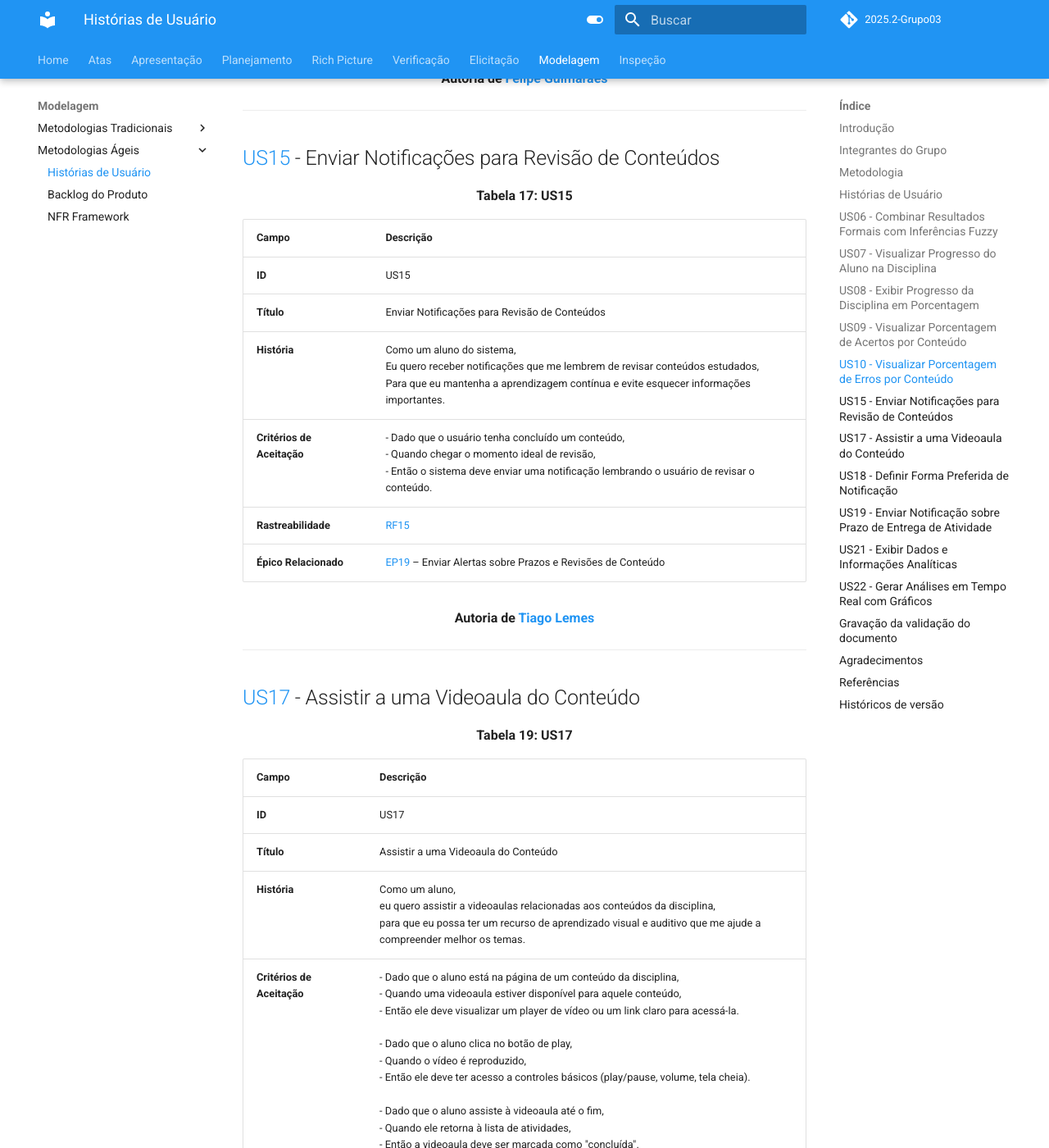
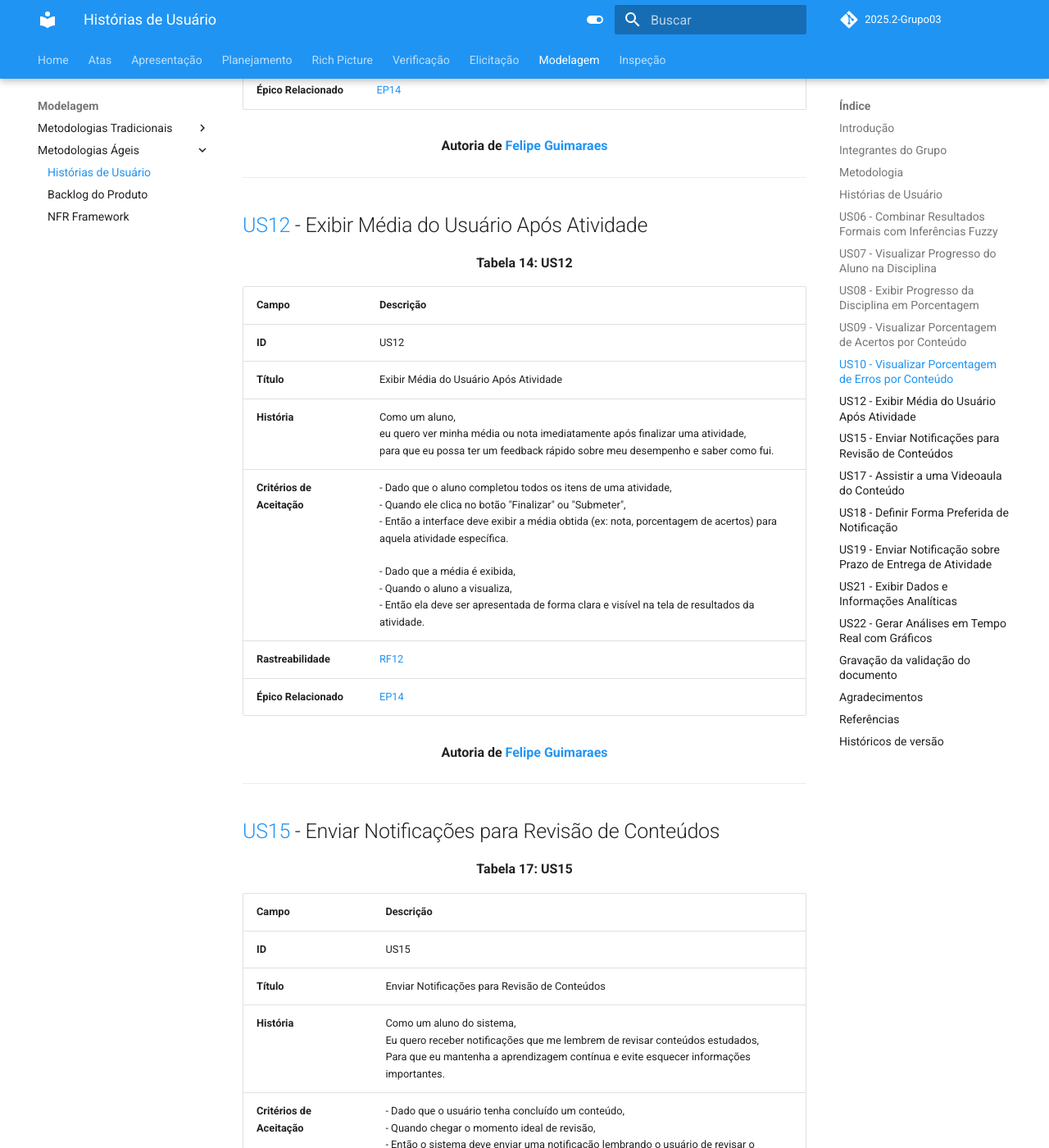
Before and after one commit to Requisitos-de-Software/2025.2-Grupo03, an MkDocs documentation site: the page built from docs/Modelagem/historias_de_usuario.md, in a window 1280 px wide and 1400 px high, scrolled down 5882 px. Shown: the whole window at 82% size. Built offline with MkDocs 1.6.1 and Material for MkDocs 9.7.7, drawn with Linux system fonts in a browser that asks for light colours; comment, search, counter and statistics services are not loaded; some of the changed text lies outside the part shown.

Commit message:
subindo historias de usuario

```diff
--- a/docs/Modelagem/historias_de_usuario.md
+++ b/docs/Modelagem/historias_de_usuario.md
@@ -11,7 +11,7 @@
 |---------------------------|---------------------------------------|
 | [Arthur Guilherme](https://github.com/ArthurGuilher62) |   |
 | [Arthur Henrique](https://github.com/arthurhvieira1) |   |
-| [Felipe Guimaraes](https://github.com/felipegf1) |   |
+| [Felipe Guimaraes](https://github.com/felipegf1) | Criação das historias de usuario [US07 Visualizar Progresso do Aluno na Disciplina](https://requisitos-de-software.github.io/2025.2-Grupo03/Modelagem/historias_de_usuario/#us07-visualizar-progresso-do-aluno-na-disciplina), [US08 Exibir Progresso da Disciplina em Porcentagem](https://requisitos-de-software.github.io/2025.2-Grupo03/Modelagem/historias_de_usuario/#us08-exibir-progresso-da-disciplina-em-porcentagem), [US09 Visualizar Porcentagem de Acertos por Conteúdo](https://requisitos-de-software.github.io/2025.2-Grupo03/Modelagem/historias_de_usuario/#us09-visualizar-porcentagem-de-acertos-por-conteudo), [Visualizar Porcentagem de Erros por Conteúdo](https://requisitos-de-software.github.io/2025.2-Grupo03/Modelagem/historias_de_usuario/#us10-visualizar-porcentagem-de-erros-por-conteudo), [Exibir Média do Usuário Após Atividade](https://requisitos-de-software.github.io/2025.2-Grupo03/Modelagem/historias_de_usuario/#us12-exibir-media-do-usuario-apos-atividade), [Assistir a uma Videoaula do Conteúdo](https://requisitos-de-software.github.io/2025.2-Grupo03/Modelagem/historias_de_usuario/#us17-assistir-a-uma-videoaula-do-conteudo) |
 | [João Felipe](https://github.com/MrBolt2005) |   |
 | [João Sapiência](https://github.com/JoaoSapiencia) |   |
 | [Tiago Lemes](https://github.com/TiagoTeixeira-2005) | Criação do documento de Histórias de Usuário e criação das histórias de usuário [US06](https://requisitos-de-software.github.io/2025.2-Grupo03/Modelagem/historias_de_usuario/#us06-combinar-resultados-formais-com-inferencias-fuzzy), [US15](https://requisitos-de-software.github.io/2025.2-Grupo03/Modelagem/historias_de_usuario/#us15-enviar-notificacoes-para-revisao-de-conteudos), [US18](https://requisitos-de-software.github.io/2025.2-Grupo03/Modelagem/historias_de_usuario/#us18-definir-forma-preferida-de-notificacao), [US19](https://requisitos-de-software.github.io/2025.2-Grupo03/Modelagem/historias_de_usuario/#us19-enviar-notificacao-sobre-prazo-de-entrega-de-atividade), [US21](https://requisitos-de-software.github.io/2025.2-Grupo03/Modelagem/historias_de_usuario/#us21-exibir-dados-e-informacoes-analiticas) e [US22](https://requisitos-de-software.github.io/2025.2-Grupo03/Modelagem/historias_de_usuario/#us22-gerar-analises-em-tempo-real-com-graficos) |
@@ -111,7 +111,7 @@
 
 ---
 
-## [US10](https://requisitos-de-software.github.io/2025.2-Grupo03/Modelagem/historias_de_usuario/#us09-visualizar-porcentagem-de-erros-por-conteudo) - Visualizar Porcentagem de Erros por Conteúdo
+## [US10](https://requisitos-de-software.github.io/2025.2-Grupo03/Modelagem/historias_de_usuario/#us10-visualizar-porcentagem-de-erros-por-conteudo) - Visualizar Porcentagem de Erros por Conteúdo
 
 <div align="center"><strong>Tabela 12: US10</strong></div>
 
@@ -125,6 +125,24 @@
 | **Épico Relacionado** | [EP14](https://requisitos-de-software.github.io/2025.2-Grupo03/Modelagem/backlog_do_produto/#ep14-exibir-medias-e-porcentagens-por-conteudo-e-usuario) |
 
 <div align="center"><strong>Autoria de <a href="https://github.com/felipegf1">Felipe Guimaraes</a></strong></div>
+
+---
+
+## [US12](https://requisitos-de-software.github.io/2025.2-Grupo03/Modelagem/historias_de_usuario/#us12-exibir-media-do-usuario-apos-atividade) - Exibir Média do Usuário Após Atividade
+
+<div align="center"><strong>Tabela 14: US12</strong></div>
+
+| Campo | Descrição |
+|-------|------------|
+| **ID** | US12 |
+| **Título** | Exibir Média do Usuário Após Atividade |
+| **História** | Como um aluno,<br>eu quero ver minha média ou nota imediatamente após finalizar uma atividade,<br>para que eu possa ter um feedback rápido sobre meu desempenho e saber como fui. |
+| **Critérios de Aceitação** | - Dado que o aluno completou todos os itens de uma atividade,<br>- Quando ele clica no botão "Finalizar" ou "Submeter",<br>- Então a interface deve exibir a média obtida (ex: nota, porcentagem de acertos) para aquela atividade específica.<br><br>- Dado que a média é exibida,<br>- Quando o aluno a visualiza,<br>- Então ela deve ser apresentada de forma clara e visível na tela de resultados da atividade. |
+| **Rastreabilidade** | [RF12](https://requisitos-de-software.github.io/2025.2-Grupo03/Elicitacao/requisitos_elicitados/#funcionais) |
+| **Épico Relacionado** |[EP14](https://requisitos-de-software.github.io/2025.2-Grupo03/Modelagem/backlog_do_produto/#ep14-exibir-medias-e-porcentagens-por-conteudo-e-usuario) |
+
+<div align="center"><strong>Autoria de <a href="https://github.com/felipegf1">Felipe Guimaraes</a></strong></div>
+
 ---
 
 ## [US15](https://requisitos-de-software.github.io/2025.2-Grupo03/Modelagem/historias_de_usuario/#us15-enviar-notificacoes-para-revisao-de-conteudos) - Enviar Notificações para Revisão de Conteúdos
@@ -144,7 +162,7 @@
 
 ---
 
-## [US17](https://requisitos-de-software.github.io/2025.2-Grupo03/Modelagem/historias_de_usuario/#us15-assistir-a-uma-videoaula-do-conteudo) - Assistir a uma Videoaula do Conteúdo
+## [US17](https://requisitos-de-software.github.io/2025.2-Grupo03/Modelagem/historias_de_usuario/#us17-assistir-a-uma-videoaula-do-conteudo) - Assistir a uma Videoaula do Conteúdo
 
 <div align="center"><strong>Tabela 19: US17</strong></div>
 
@@ -238,6 +256,7 @@
 
 ## Históricos de versão
 
-| Versão | Data       | Descrição                                   | Autor(es)                                                   | Revisor       |
-|--------|------------|---------------------------------------------|------------------------------------------------------------|---------------|
-| 1.0    | 16/10/2025 | Criação do documento de Histórias de Usuário           | [Tiago Lemes](https://github.com/TiagoTeixeira-2005)       | [Felipe Guimaraes](https://github.com/felipegf1) |
+| Versão | Data       | Descrição  | Autor(es)        | Revisor    |
+|--------|------------|---------------------------------------------|----|---------------|
+| 1.0    | 16/10/2025 | Criação do documento de Histórias de Usuário  | [Tiago Lemes](https://github.com/TiagoTeixeira-2005)| [Felipe Guimaraes](https://github.com/felipegf1) |
+| 1.1    | 16/10/2025 | Criação das historias de usuario 7, 8, 9, 10, 12 e 17 | [Felipe Guimaraes](https://github.com/felipegf1)| [Tiago Lemes](https://github.com/TiagoTeixeira-2005) |
```
